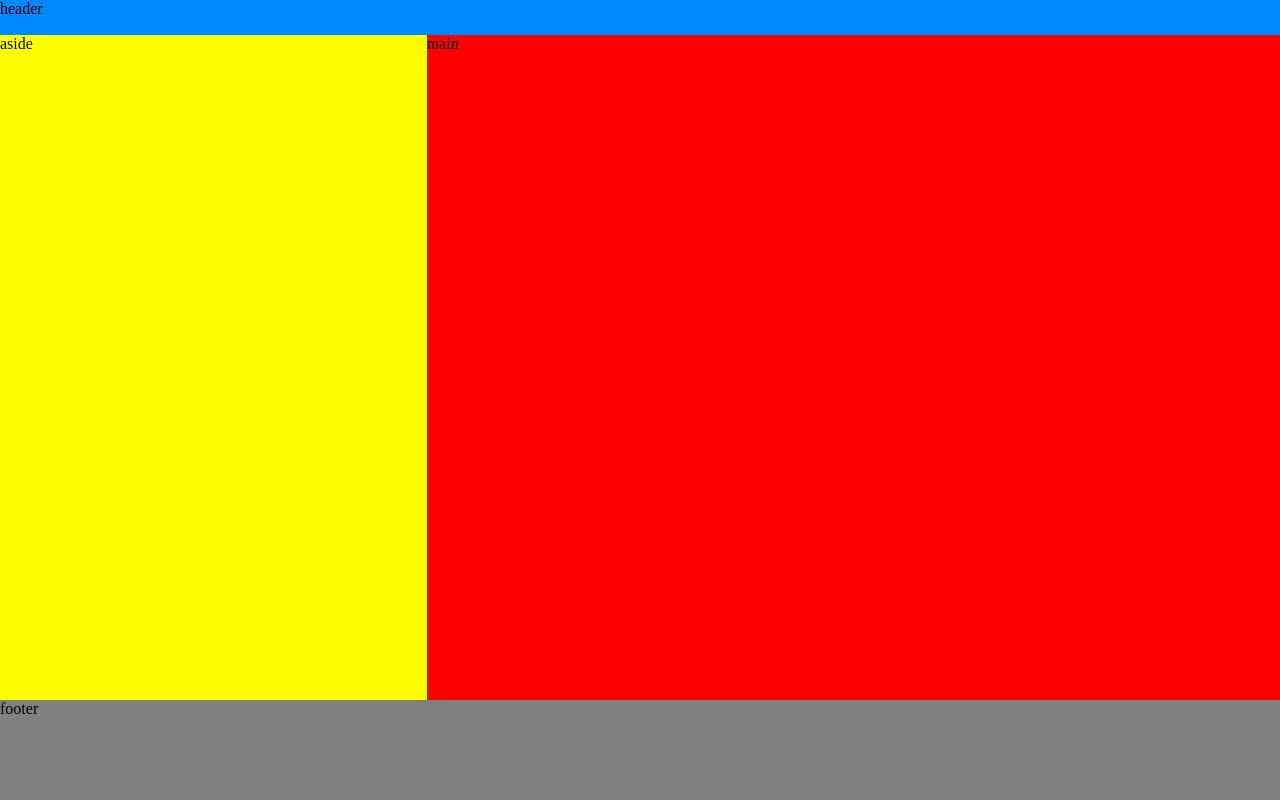
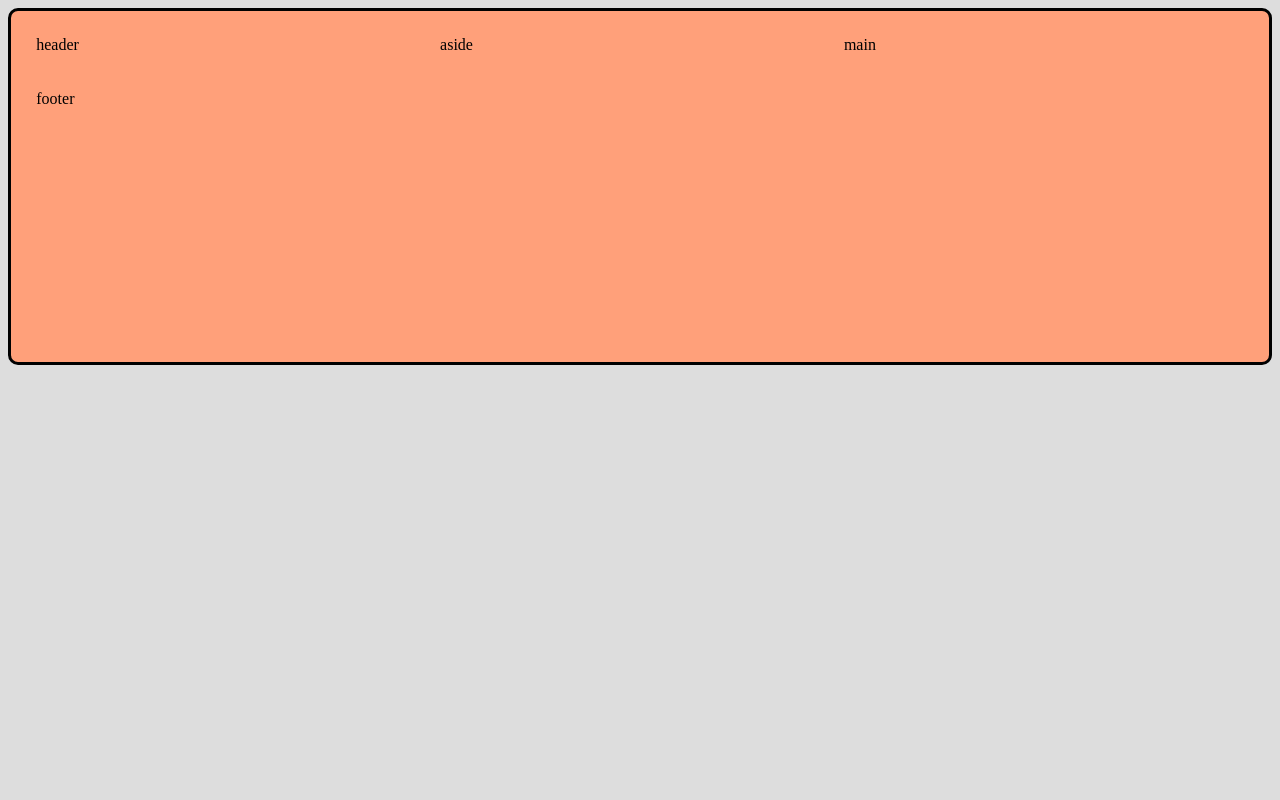
Before and after one commit to YamidHrodriguez/projects, a PHP site: page /Web_projects/experimentos_Web/grid.html in a window 1280 px wide. Run offline with PHP 8.4, Linux system fonts and the light colour scheme.

Commit message:
Justify items en grid: alineación

```diff
--- a/Web_projects/experimentos_Web/styles.css
+++ b/Web_projects/experimentos_Web/styles.css
@@ -1,40 +1,30 @@
 .container{
+    background: lightsalmon;
+    border: 3px solid black;
+    border-radius: 10px;
     display: grid;
-    grid-template-columns: 1fr 1fr 1fr;
-    grid-template-rows: 35px 1fr 100px;
-    min-height: 100vh;
-    grid-template-areas:    "header header sideBar"
-        "content content content"
-        "footer footer footer"
-}
-
-@media(width >400px){
-    .container{
-        grid-template-areas:
-        "header header header"
-        "sideBar content content"
-        "footer footer footer"
-    }
+    /*Una manera de hacer responsive, más sencilla*/
+   grid-template-columns: repeat(3,1fr);
+   grid-auto-rows: 50px;
+   gap: 4px;
+   padding: 2%;
+   height: 300px;
+   justify-items: stretch;
 }
 
 
-.container header{
-    background: #08f;
-    grid-area: header;
+.container div{
+    background: lightblue;
+    border: 2px solid #09f;
+    border-radius: 6px;
 }
-
-.container aside{
-    background: yellow;
-    grid-area: sideBar;
+.container div:first-child{
+    background: rgb(126, 208, 126);
+    justify-self: end;
 }
-.container main{
-    background: red;
-    grid-area: content;
-}
-.container footer{
-    background: grey;
-    grid-area: footer;
+.container div:nth-child(2){
+    background: pink;
 }
 body{
-    margin: 0
+    background: #ddd;
 }
```
